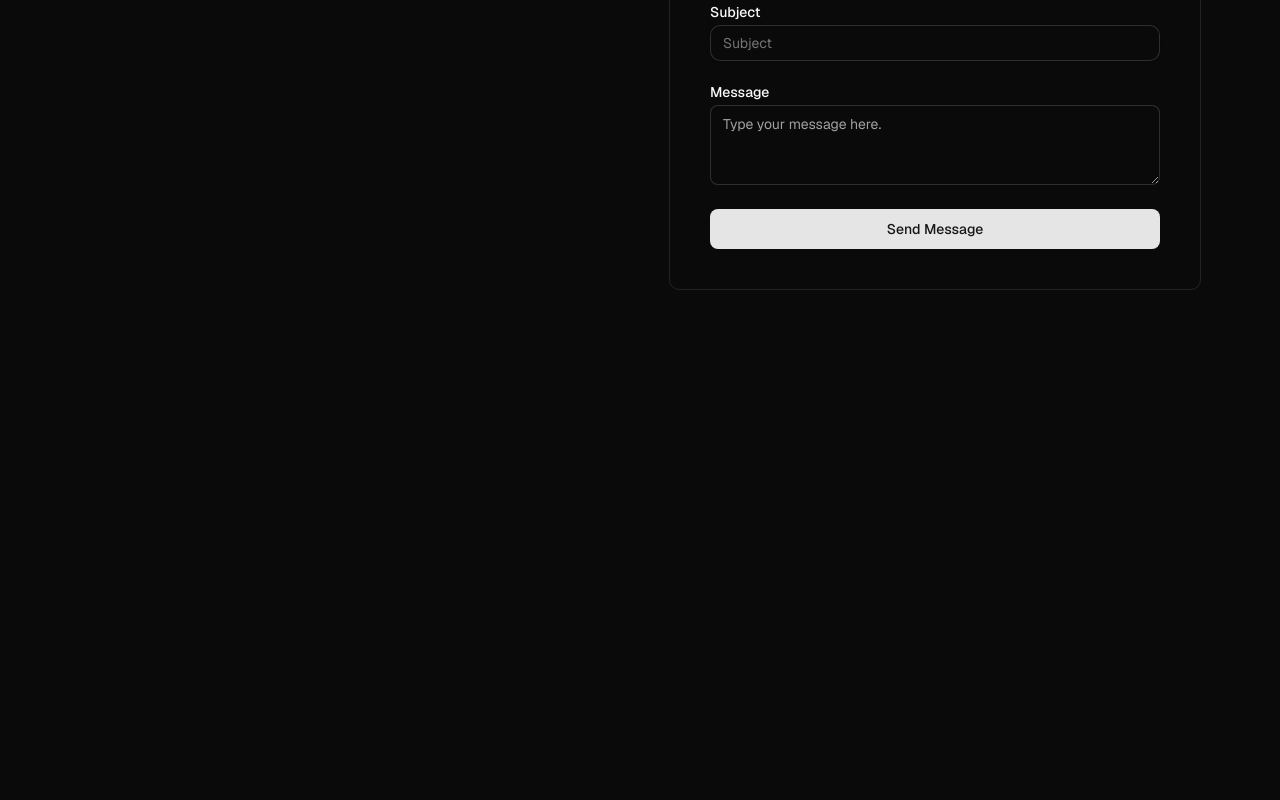
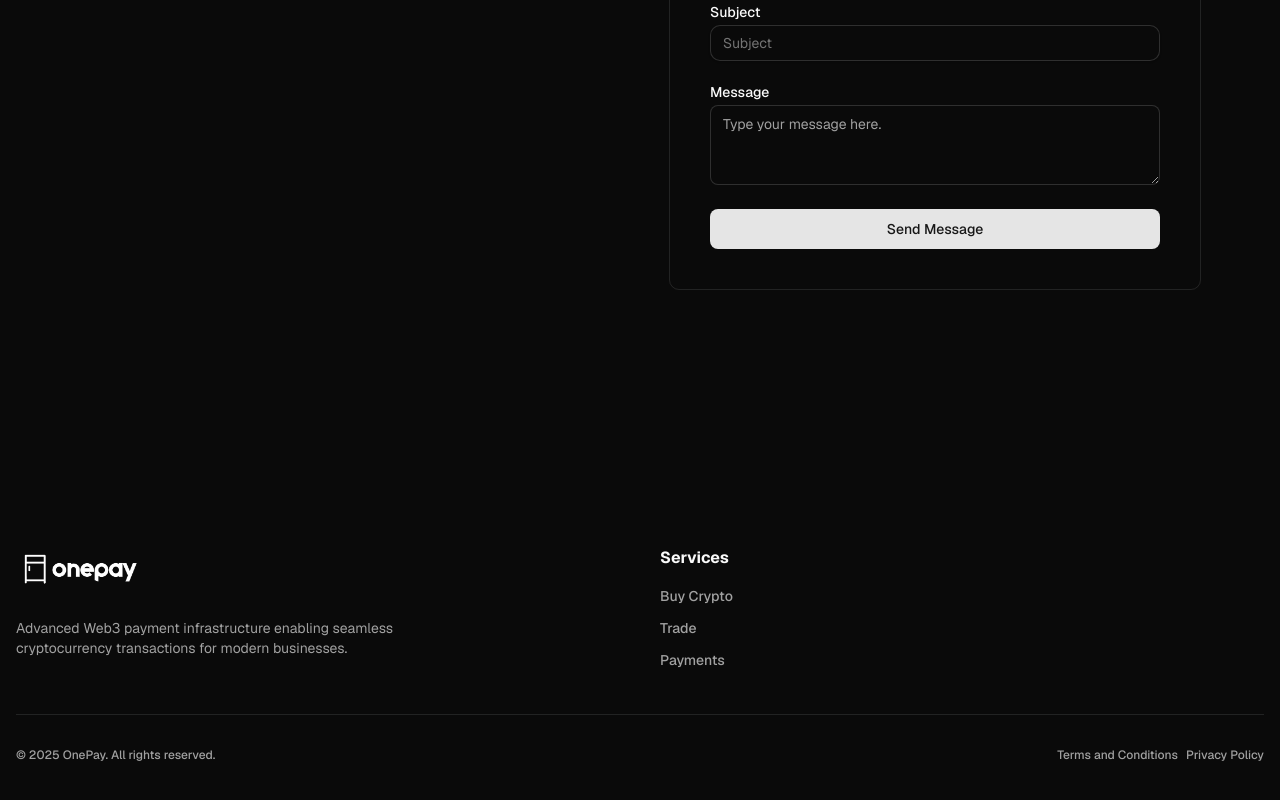
Before and after one commit to Kris77z/onepay-web, a Next.js app: page /contact in a window 1280 px wide. Shown: the part 420-1220 px from the top of the page. Before the commit the page ends 838 px from the top, so only its background shows below. Built offline with nearby package versions, Linux system fonts and the light colour scheme.

Commit message:
feat(contact): add Footer to /contact and finalize page layout

```diff
--- a/src/app/contact/page.tsx
+++ b/src/app/contact/page.tsx
@@ -1,5 +1,6 @@
 import { Contact2 } from "@/components/ui/contact-2";
 import Navbar from "@/components/sections/navbar";
+import Footer from "@/components/sections/footer";
 
 export default function ContactPage() {
   return (
@@ -11,6 +12,7 @@ export default function ContactPage() {
           description="We are available for questions, feedback, or collaboration opportunities. Let us know how we can help!"
         />
       </div>
+      <Footer />
     </div>
   );
 }
```
